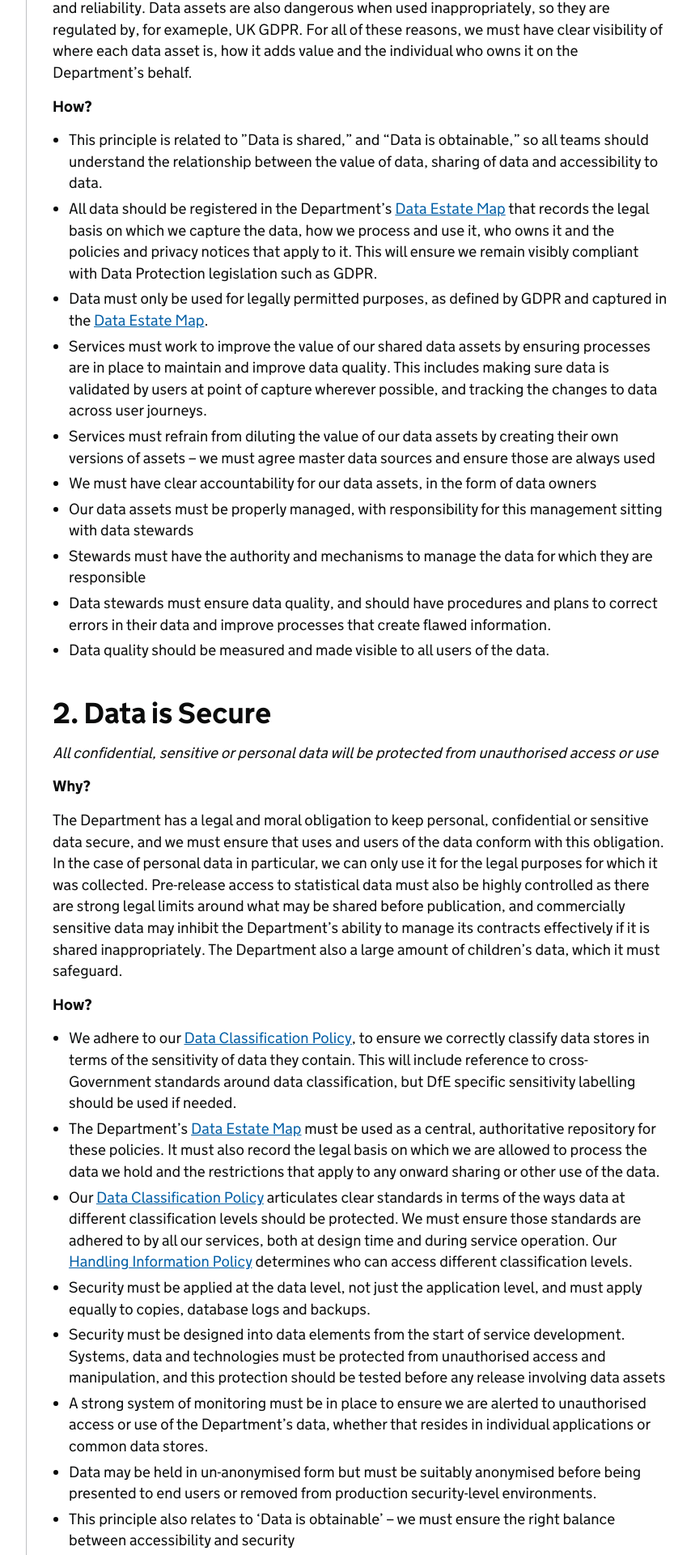
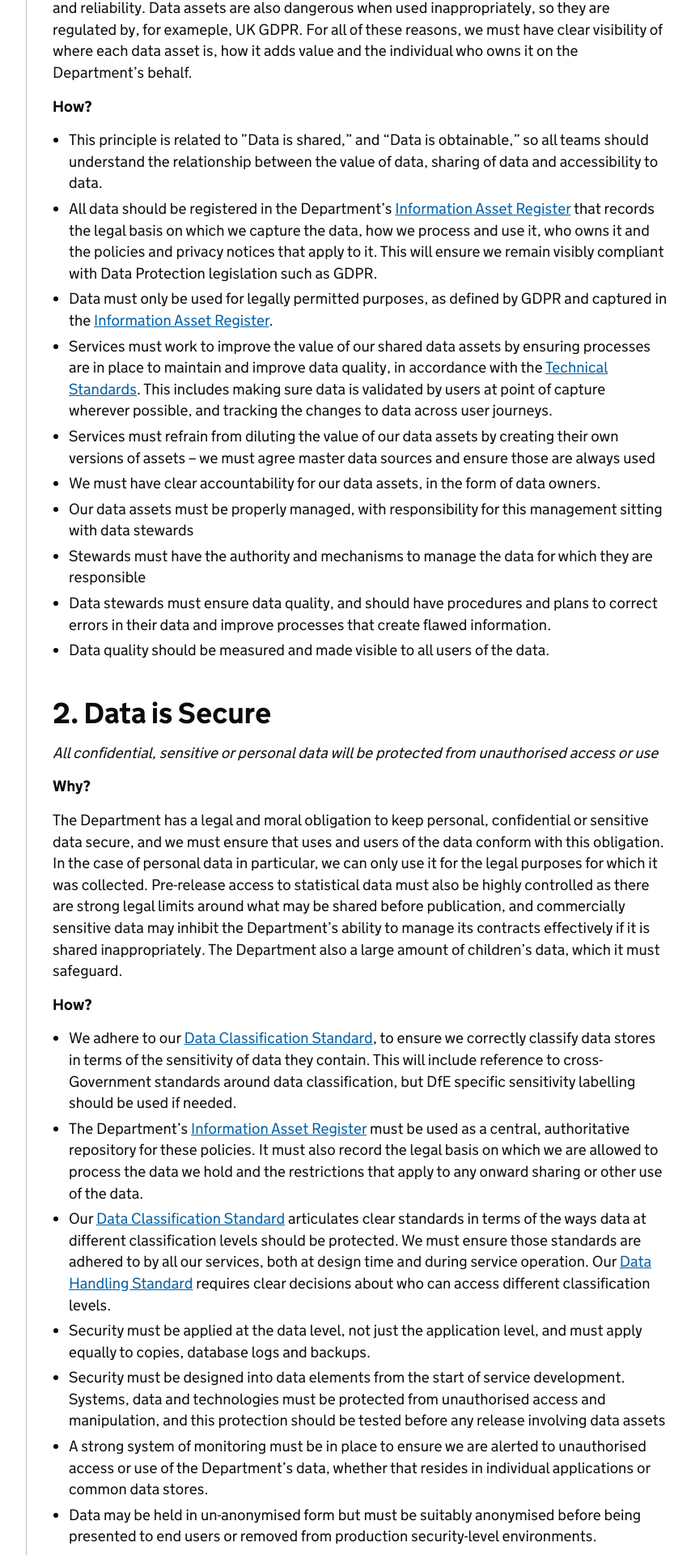
Before and after one commit to DFE-Digital/architecture, a Jekyll site: the page built from principles/data-architecture-principles.md, in a window 1280 px wide. Shown: the part 474-2394 px from the top of the page at 81% size, without its empty margins (298-1152 px from the left). Built offline with Jekyll 4.4.1, drawn with Linux system fonts in a browser that asks for light colours; our own code applies the rules of GitHub Pages for plain Markdown files; some of the changed text lies outside the part shown.

Commit message:
Update data-architecture-principles.md
Correcting links to standards and referring to the IAR in place of the Data Estates Map.

```diff
--- a/principles/data-architecture-principles.md
+++ b/principles/data-architecture-principles.md
@@ -15,11 +15,11 @@ Data has value because it supports decision-making at all levels; from front-lin
 __How?__
 
 - This principle is related to ”Data is shared,” and “Data is obtainable,” so all teams should understand the relationship between the value of data, sharing of data and accessibility to data.
-- All data should be registered in the Department’s [Data Estate Map](https://s101p01-ifax01.ad.hq.dept:8443/search/#!lineage-container) that records the legal basis on which we capture the data, how we process and use it, who owns it and the policies and privacy notices that apply to it. This will ensure we remain visibly compliant with Data Protection legislation such as GDPR.
-- Data must only be used for legally permitted purposes, as defined by GDPR and captured in the [Data Estate Map](https://s101p01-ifax01.ad.hq.dept:8443/search/#!lineage-container).
-- Services must work to improve the value of our shared data assets by ensuring processes are in place to maintain and improve data quality. This includes making sure data is validated by users at point of capture wherever possible, and tracking the changes to data across user journeys.
+- All data should be registered in the Department’s [Information Asset Register](https://educationgovuk.sharepoint.com/sites/iac/SitePages/Information-Asset-Register.aspx) that records the legal basis on which we capture the data, how we process and use it, who owns it and the policies and privacy notices that apply to it. This will ensure we remain visibly compliant with Data Protection legislation such as GDPR.
+- Data must only be used for legally permitted purposes, as defined by GDPR and captured in the [Information Asset Register](https://educationgovuk.sharepoint.com/sites/iac/SitePages/Information-Asset-Register.aspx).
+- Services must work to improve the value of our shared data assets by ensuring processes are in place to maintain and improve data quality, in accordance with the [Technical Standards](https://standards.education.gov.uk/). This includes making sure data is validated by users at point of capture wherever possible, and tracking the changes to data across user journeys.
 - Services must refrain from diluting the value of our data assets by creating their own versions of assets – we must agree master data sources and ensure those are always used
-- We must have clear accountability for our data assets, in the form of data owners
+- We must have clear accountability for our data assets, in the form of data owners.
 - Our data assets must be properly managed, with responsibility for this management sitting with data stewards
 - Stewards must have the authority and mechanisms to manage the data for which they are responsible
 - Data stewards must ensure data quality, and should have procedures and plans to correct errors in their data and improve processes that create flawed information.
@@ -34,9 +34,9 @@ The Department has a legal and moral obligation to keep personal, confidential o
 
 __How?__
 
-- We adhere to our [Data Classification Policy](https://educationgovuk.sharepoint.com/sites/lvewp00085/WorkDocs/Policies/Data%20Classification%20Policy%20v1.0.pdf?web=1), to ensure we correctly classify data stores in terms of the sensitivity of data they contain. This will include reference to cross-Government standards around data classification, but DfE specific sensitivity labelling should be used if needed.
-- The Department’s [Data Estate Map](https://s101p01-ifax01.ad.hq.dept:8443/search/#!lineage-container) must be used as a central, authoritative repository for these policies. It must also record the legal basis on which we are allowed to process the data we hold and the restrictions that apply to any onward sharing or other use of the data.
-- Our [Data Classification Policy](https://educationgovuk.sharepoint.com/sites/lvewp00085/WorkDocs/Policies/Data%20Classification%20Policy%20v1.0.pdf?web=1) articulates clear standards in terms of the ways data at different classification levels should be protected. We must ensure those standards are adhered to by all our services, both at design time and during service operation. Our [Handling Information Policy](https://educationgovuk.sharepoint.com/sites/how-do-i/SitePages/security-handling-information.aspx) determines who can access different classification levels.
+- We adhere to our [Data Classification Standard](https://standards.education.gov.uk/standard/data-classification), to ensure we correctly classify data stores in terms of the sensitivity of data they contain. This will include reference to cross-Government standards around data classification, but DfE specific sensitivity labelling should be used if needed.
+- The Department’s [Information Asset Register](https://educationgovuk.sharepoint.com/sites/iac/SitePages/Information-Asset-Register.aspx) must be used as a central, authoritative repository for these policies. It must also record the legal basis on which we are allowed to process the data we hold and the restrictions that apply to any onward sharing or other use of the data.
+- Our [Data Classification Standard](https://standards.education.gov.uk/standard/data-classification) articulates clear standards in terms of the ways data at different classification levels should be protected. We must ensure those standards are adhered to by all our services, both at design time and during service operation. Our [Data Handling Standard](https://standards.education.gov.uk/standard/data-handling) requires clear decisions about who can access different classification levels.
 - Security must be applied at the data level, not just the application level, and must apply equally to copies, database logs and backups.
 - Security must be designed into data elements from the start of service development. Systems, data and technologies must be protected from unauthorised access and manipulation, and this protection should be tested before any release involving data assets
 - A strong system of monitoring must be in place to ensure we are alerted to unauthorised access or use of the Department’s data, whether that resides in individual applications or common data stores.
```
